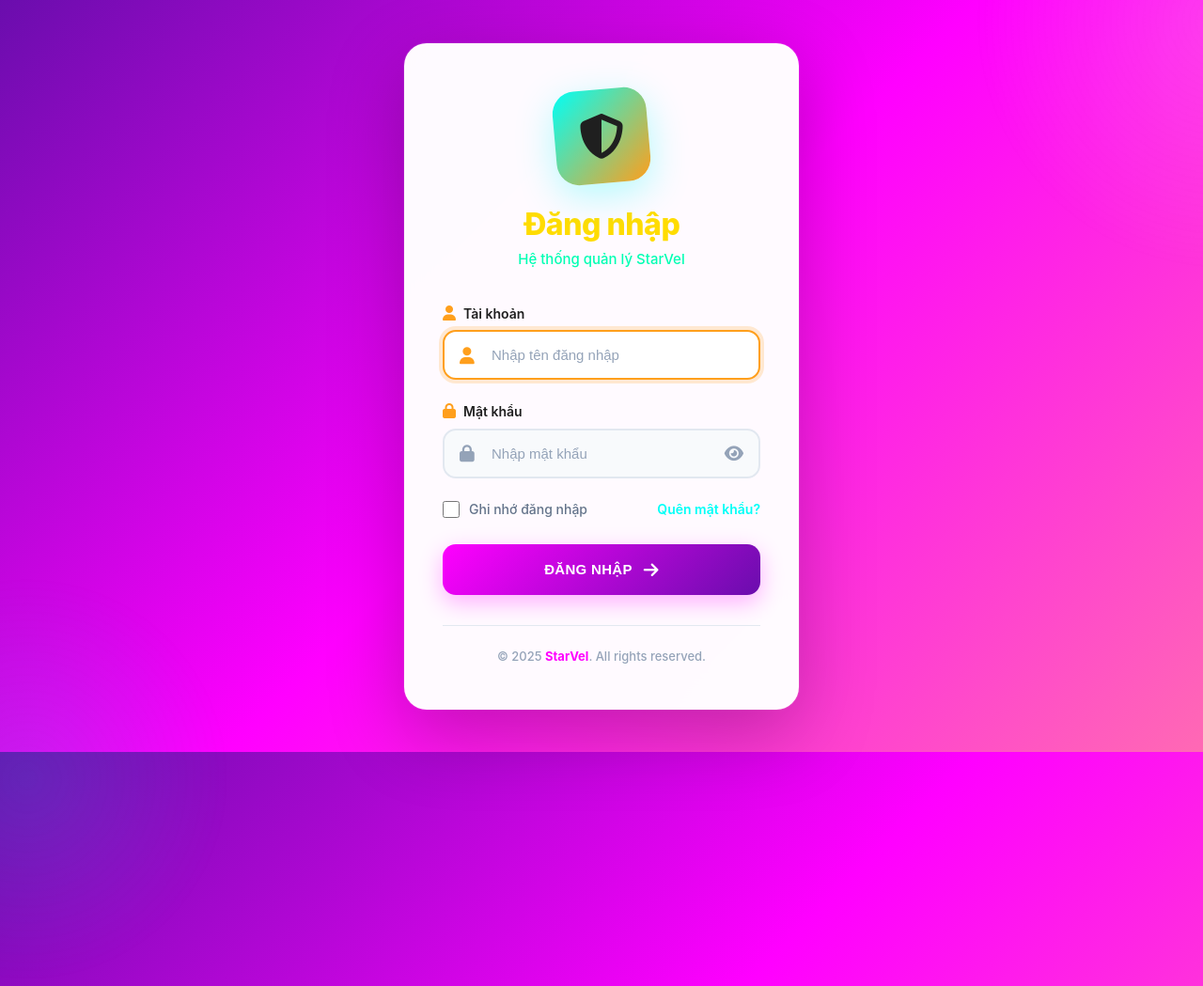
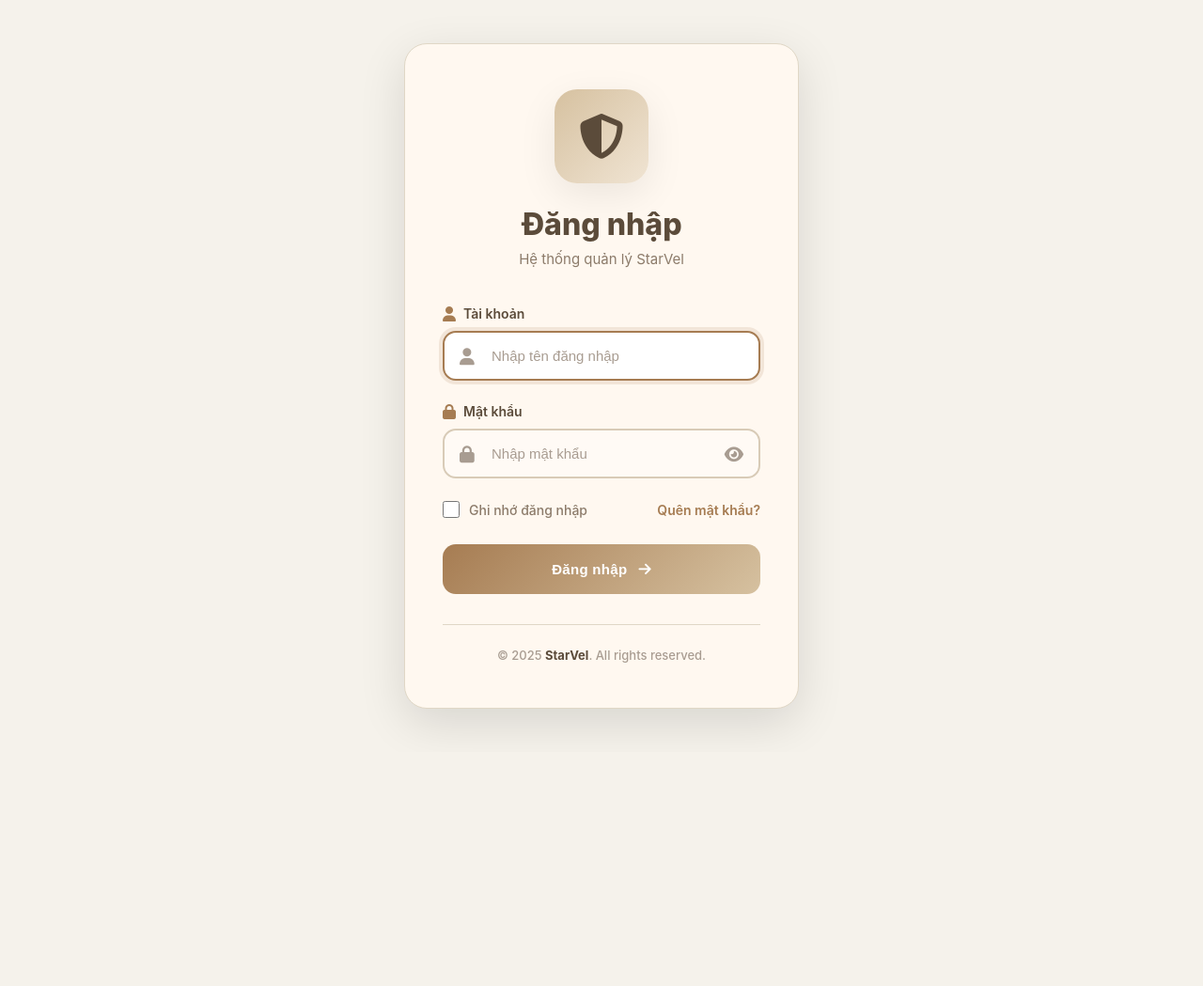
Before and after one commit to thuquan06/pro1014, a PHP site: page /pro1014/index.php?act=login in a window 1280 px wide; the page is wider, and only the part inside the window is pictured. Shown: that part at 94% size. After the commit the page ends 774 px from the top of that part, so only its background shows below. Run offline with PHP 8.4, Linux system fonts and the light colour scheme.

Commit message:
Fix-nangcapdangnhap

```diff
--- a/commons/env.php
+++ b/commons/env.php
@@ -9,7 +9,7 @@ define('DB_HOST'    , 'localhost');
 define('DB_PORT'    , 3306);
 define('DB_USERNAME', 'root');
 define('DB_PASSWORD', '');
-define('DB_NAME'    , 'starvel');  // Tên database
+define('DB_NAME'    , 'pro1014');  // Tên database
 
 define('PATH_ROOT'    , __DIR__ . '/../');
 
--- a/views/admin/login.php
+++ b/views/admin/login.php
@@ -1,4 +1,3 @@
-<!-- File: views/admin/login.php -->
 <!doctype html>
 <html lang="vi">
 <head>
@@ -11,46 +10,15 @@
 
     body {
       font-family: 'Inter', -apple-system, BlinkMacSystemFont, 'Segoe UI', Roboto, sans-serif;
-      background: linear-gradient(135deg, #6a0dad 0%, #ff00ff 50%, #ff69b4 100%);
+      background: #f5f2eb;
       min-height: 100vh;
       display: flex;
       align-items: center;
       justify-content: center;
       padding: 20px;
-      position: relative;
-      overflow: hidden;
     }
 
-    body::before {
-      content: '';
-      position: absolute;
-      width: 500px;
-      height: 500px;
-      background: radial-gradient(circle, rgba(255,255,255,0.15) 0%, transparent 70%);
-      border-radius: 50%;
-      top: -250px;
-      right: -250px;
-      animation: float 20s ease-in-out infinite;
-    }
-
-    body::after {
-      content: '';
-      position: absolute;
-      width: 400px;
-      height: 400px;
-      background: radial-gradient(circle, rgba(0,255,255,0.1) 0%, transparent 70%);
-      border-radius: 50%;
-      bottom: -200px;
-      left: -200px;
-      animation: float 15s ease-in-out infinite reverse;
-    }
-
-    @keyframes float {
-      0%, 100% { transform: translate(0, 0) scale(1); }
-      50% { transform: translate(30px, 30px) scale(1.1); }
-    }
-
-    .login-wrapper { position: relative; z-index: 1; width: 100%; max-width: 420px; animation: fadeInUp 0.6s ease-out; }
+    .login-wrapper { width: 100%; max-width: 420px; animation: fadeInUp 0.6s ease-out; }
 
     @keyframes fadeInUp {
       from { opacity: 0; transform: translateY(40px); }
@@ -58,136 +26,84 @@
     }
 
     .login-container {
-      background: rgba(255, 255, 255, 0.98);
-      backdrop-filter: blur(20px);
+      background: #fff8f0;
       border-radius: 24px;
       padding: 48px 40px;
-      box-shadow: 0 25px 80px rgba(0, 0, 0, 0.25),
-                  0 0 0 1px rgba(255, 255, 255, 0.1);
-      border: 1px solid rgba(255, 255, 255, 0.2);
+      box-shadow: 0 15px 50px rgba(0,0,0,0.12);
+      border: 1px solid #e0d7c6;
     }
 
     .login-header { text-align: center; margin-bottom: 40px; }
-    .login-icon-wrapper { width: 100px; height: 100px; margin: 0 auto 24px; position: relative; }
+    .login-icon-wrapper { width: 100px; height: 100px; margin: 0 auto 24px; }
     .login-icon-bg {
-      width: 100%;
-      height: 100%;
-      background: linear-gradient(135deg, #00fff7, #ff9f1c);
+      width: 100%; height: 100%;
+      background: linear-gradient(135deg,#d6c1a0,#f0e4d3);
       border-radius: 24px;
-      display: flex;
-      align-items: center;
-      justify-content: center;
-      box-shadow: 0 12px 40px rgba(0, 255, 247, 0.3);
-      transform: rotate(-5deg);
+      display: flex; align-items: center; justify-content: center;
+      box-shadow: 0 12px 40px rgba(0,0,0,0.08);
       transition: transform 0.3s ease;
     }
-    .login-icon-wrapper:hover .login-icon-bg { transform: rotate(0deg) scale(1.05); }
-    .login-icon-bg i { font-size: 48px; color: #1f1f1f; transform: rotate(5deg); }
+    .login-icon-wrapper:hover .login-icon-bg { transform: scale(1.05); }
+    .login-icon-bg i { font-size: 48px; color: #5b4b3a; }
 
-    .login-header h1 { color: #ffdc00; font-size: 32px; font-weight: 800; margin-bottom: 8px; letter-spacing: -0.5px; }
-    .login-header p { color: #00ffb3; font-size: 15px; font-weight: 500; }
+    .login-header h1 { color: #5b4b3a; font-size: 32px; font-weight: 800; margin-bottom: 8px; }
+    .login-header p { color: #8c7b6a; font-size: 15px; }
 
     .alert-error {
-      background: linear-gradient(135deg, #ff4d4f, #ff85a2);
-      color: white;
-      padding: 16px 20px;
-      border-radius: 14px;
-      margin-bottom: 24px;
-      display: flex;
-      align-items: center;
-      gap: 12px;
-      font-size: 14px;
-      font-weight: 500;
-      box-shadow: 0 6px 20px rgba(255, 77, 79, 0.25);
-      animation: slideDown 0.3s ease-out;
+      background: #f8d7da; color: #842029;
+      padding: 16px 20px; border-radius: 14px; margin-bottom: 24px;
+      display: flex; align-items: center; gap: 12px; font-size: 14px; font-weight: 500;
+      box-shadow: 0 4px 12px rgba(0,0,0,0.08);
     }
-
-    @keyframes slideDown { from { opacity: 0; transform: translateY(-10px); } to { opacity: 1; transform: translateY(0); } }
-    .alert-error i { font-size: 20px; flex-shrink: 0; }
+    .alert-error i { font-size: 20px; }
 
     .form-group { margin-bottom: 24px; }
-    .form-group label { display: flex; align-items: center; gap: 8px; color: #1f1f1f; font-size: 14px; font-weight: 600; margin-bottom: 10px; }
-    .form-group label i { color: #ff9f1c; font-size: 16px; }
+    .form-group label { display: flex; align-items: center; gap: 8px; color: #5b4b3a; font-size: 14px; font-weight: 600; margin-bottom: 10px; }
+    .form-group label i { color: #a67c52; font-size: 16px; }
 
     .input-wrapper { position: relative; }
     .form-control {
-      width: 100%;
-      padding: 16px 20px 16px 50px;
-      border: 2px solid #e2e8f0;
-      border-radius: 14px;
-      font-size: 15px;
+      width: 100%; padding: 16px 20px 16px 50px;
+      border: 2px solid #d8cbb7; border-radius: 14px;
+      font-size: 15px; background: #fffaf5; color: #5b4b3a; font-weight: 500;
       transition: all 0.3s ease;
-      background: #f8fafc;
-      color: #1f1f1f;
-      font-weight: 500;
     }
-    .form-control::placeholder { color: #94a3b8; font-weight: 400; }
+    .form-control::placeholder { color: #a89c91; font-weight: 400; }
     .form-control:focus {
-      outline: none;
-      border-color: #ff9f1c;
-      background: white;
-      box-shadow: 0 0 0 4px rgba(255, 159, 28, 0.2);
-      transform: translateY(-1px);
+      outline: none; border-color: #a67c52;
+      background: #fff; box-shadow: 0 0 0 4px rgba(166,124,82,0.15);
     }
-    .form-control:focus ~ .input-icon { color: #ff9f1c; }
+    .input-icon { position: absolute; left: 18px; top: 50%; transform: translateY(-50%); color: #a89c91; font-size: 18px; pointer-events: none; }
 
-    .input-icon { position: absolute; left: 18px; top: 50%; transform: translateY(-50%); color: #94a3b8; font-size: 18px; pointer-events: none; transition: color 0.3s; }
-    .password-toggle { position: absolute; right: 18px; top: 50%; transform: translateY(-50%); cursor: pointer; color: #94a3b8; font-size: 18px; transition: color 0.3s; z-index: 10; }
-    .password-toggle:hover { color: #ff9f1c; }
+    .password-toggle { position: absolute; right: 18px; top: 50%; transform: translateY(-50%); cursor: pointer; color: #a89c91; font-size: 18px; transition: color 0.3s; z-index: 10; }
+    .password-toggle:hover { color: #a67c52; }
 
     .remember-forgot { display: flex; justify-content: space-between; align-items: center; margin-bottom: 28px; }
     .checkbox-wrapper { display: flex; align-items: center; gap: 10px; }
-    .checkbox-wrapper input[type="checkbox"] { width: 18px; height: 18px; cursor: pointer; accent-color: #ffdc00; }
-    .checkbox-wrapper label { color: #64748b; font-size: 14px; cursor: pointer; margin: 0; font-weight: 500; }
-    .forgot-link { color: #00fff7; font-size: 14px; text-decoration: none; font-weight: 600; transition: all 0.3s; }
-    .forgot-link:hover { color: #ff00ff; text-decoration: underline; }
+    .checkbox-wrapper input[type="checkbox"] { width: 18px; height: 18px; cursor: pointer; accent-color: #a67c52; }
+    .checkbox-wrapper label { color: #8c7b6a; font-size: 14px; cursor: pointer; margin: 0; font-weight: 500; }
+    .forgot-link { color: #a67c52; font-size: 14px; text-decoration: none; font-weight: 600; }
+    .forgot-link:hover { text-decoration: underline; }
 
     .btn-login {
-      width: 100%;
-      padding: 18px;
-      background: linear-gradient(135deg, #ff00ff, #6a0dad);
-      border: none;
-      border-radius: 14px;
-      color: white;
-      font-size: 15px;
-      font-weight: 700;
-      cursor: pointer;
-      transition: all 0.3s ease;
-      box-shadow: 0 8px 24px rgba(255, 0, 255, 0.3);
-      display: flex;
-      align-items: center;
-      justify-content: center;
-      gap: 12px;
+      width: 100%; padding: 18px;
+      background: linear-gradient(135deg,#a67c52,#d6c1a0);
+      border: none; border-radius: 14px; color: #fff; font-size: 15px; font-weight: 700;
+      cursor: pointer; transition: all 0.3s ease; display: flex; align-items: center; justify-content: center; gap: 12px;
       letter-spacing: 0.3px;
-      text-transform: uppercase;
     }
-    .btn-login:hover { background: linear-gradient(135deg, #ff69b4, #aa00ff); box-shadow: 0 12px 32px rgba(255, 105, 180, 0.4); transform: translateY(-2px); }
-    .btn-login:active { transform: translateY(0); }
-    .btn-login i { font-size: 18px; }
-    .btn-login.loading { pointer-events: none; opacity: 0.8; }
-    .btn-login.loading::after {
-      content: '';
-      width: 18px;
-      height: 18px;
-      border: 2px solid white;
-      border-top-color: transparent;
-      border-radius: 50%;
-      animation: spin 0.6s linear infinite;
-      margin-left: 8px;
-    }
-    @keyframes spin { to { transform: rotate(360deg); } }
+    .btn-login:hover { background: linear-gradient(135deg,#d6c1a0,#a67c52); box-shadow: 0 8px 28px rgba(166,124,82,0.3); transform: translateY(-2px); }
 
-    .login-footer { text-align: center; margin-top: 32px; padding-top: 24px; border-top: 1px solid #e2e8f0; }
-    .login-footer p { color: #94a3b8; font-size: 13px; margin: 0; font-weight: 500; }
-    .login-footer a { color: #ff00ff; text-decoration: none; font-weight: 700; }
+    .login-footer { text-align: center; margin-top: 32px; padding-top: 24px; border-top: 1px solid #e0d7c6; }
+    .login-footer p { color: #a89c91; font-size: 13px; margin: 0; font-weight: 500; }
+    .login-footer a { color: #5b4b3a; text-decoration: none; font-weight: 700; }
     .login-footer a:hover { text-decoration: underline; }
 
-    @media (max-width: 480px) {
-      .login-container { padding: 40px 28px; }
-      .login-header h1 { font-size: 28px; }
-      .login-icon-wrapper { width: 80px; height: 80px; }
-      .login-icon-bg i { font-size: 40px; }
-      .remember-forgot { flex-direction: column; gap: 16px; align-items: flex-start; }
+    @media (max-width: 480px){
+      .login-container{padding:40px 28px;}
+      .login-header h1{font-size:28px;}
+      .login-icon-wrapper{width:80px;height:80px;}
+      .remember-forgot{flex-direction:column; gap:16px; align-items:flex-start;}
     }
   </style>
 </head>
@@ -205,18 +121,7 @@
       </div>
 
       <?php if (!empty($error)): ?>
-        <div class="alert-error">
-          <i class="fas fa-exclamation-circle"></i>
-          <span><?= htmlspecialchars($error) ?></span>
-        </div>
-      <?php endif; ?>
-
-      <?php if (isset($_SESSION['error'])): ?>
-        <div class="alert-error">
-          <i class="fas fa-exclamation-circle"></i>
-          <span><?= htmlspecialchars($_SESSION['error']) ?></span>
-        </div>
-        <?php unset($_SESSION['error']); ?>
+        <div class="alert-error"><i class="fas fa-exclamation-circle"></i> <span><?= htmlspecialchars($error) ?></span></div>
       <?php endif; ?>
 
       <form action="<?= BASE_URL ?>?act=login" method="post" id="loginForm">
@@ -260,7 +165,6 @@
   <script>
     const togglePassword = document.getElementById('togglePassword');
     const passwordInput = document.getElementById('password');
-
     togglePassword.addEventListener('click', function() {
       const type = passwordInput.getAttribute('type') === 'password' ? 'text' : 'password';
       passwordInput.setAttribute('type', type);
@@ -270,7 +174,6 @@
 
     const loginForm = document.getElementById('loginForm');
     const btnSubmit = document.getElementById('btnSubmit');
-
     loginForm.addEventListener('submit', function() {
       btnSubmit.classList.add('loading');
       btnSubmit.querySelector('span').textContent = 'Đang xử lý...';
@@ -279,12 +182,6 @@
     window.addEventListener('load', function() {
       document.getElementById('username').focus();
     });
-
-    document.addEventListener('keypress', function(e) {
-      if (e.key === 'Enter' && document.activeElement.tagName !== 'BUTTON') {
-        loginForm.requestSubmit();
-      }
-    });
   </script>
 </body>
 </html>
```
